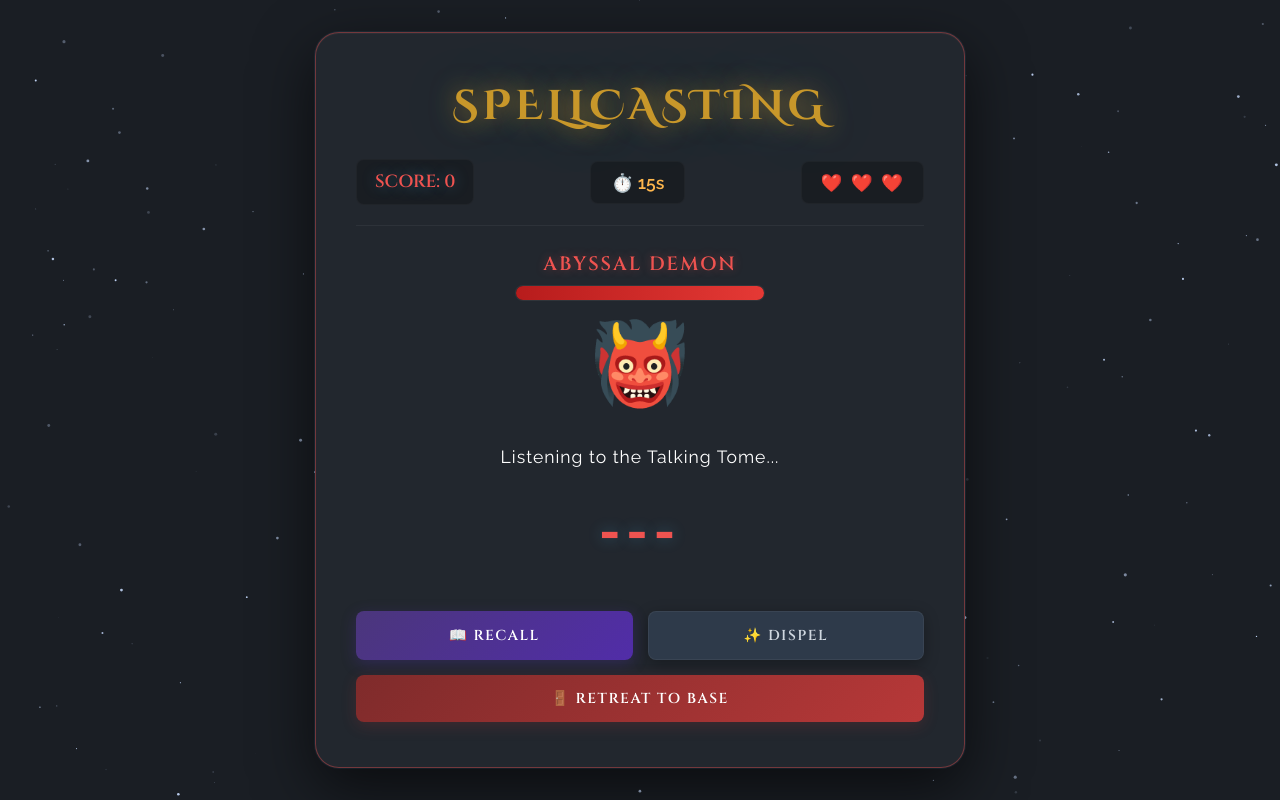
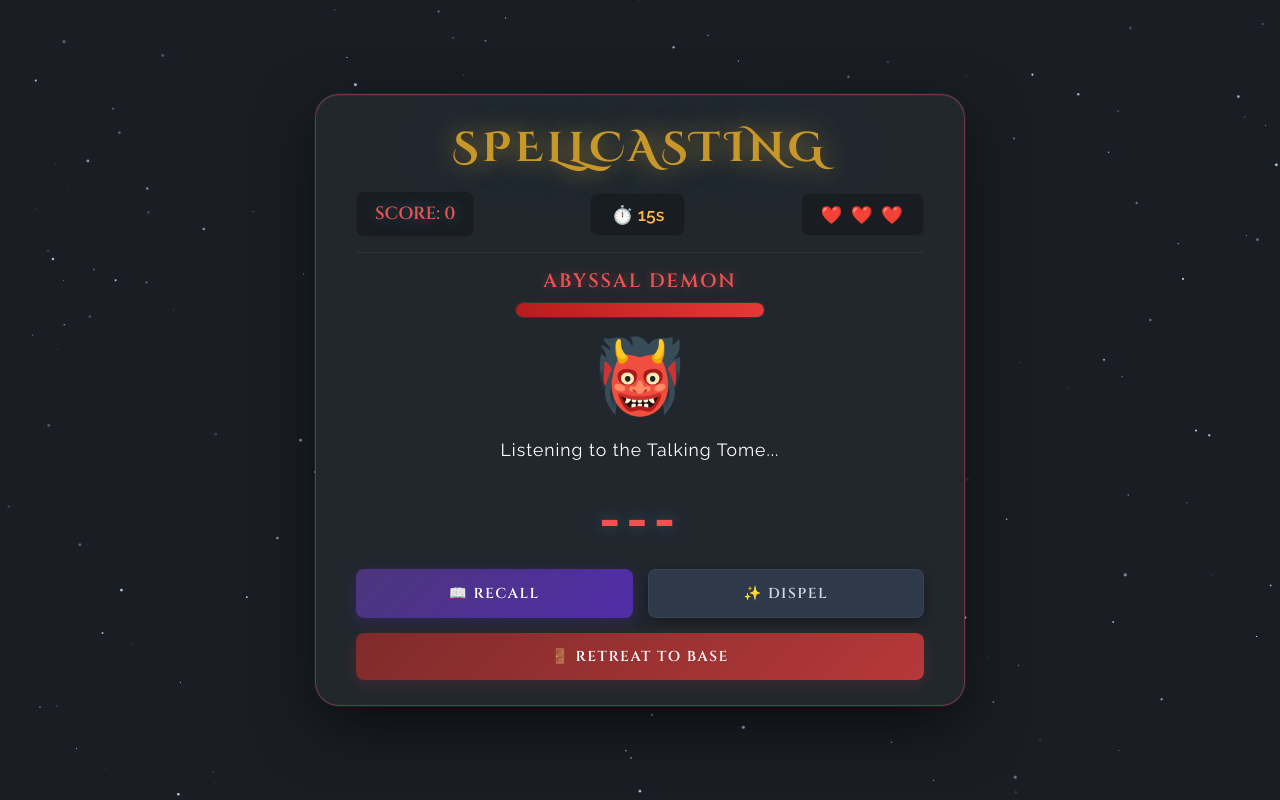
Before and after one commit to Givthr/spellcasting, a Django app: template bee/templates/bee/game.html in a window 1280 px wide. Run offline with Django 5.2, Linux system fonts and the light colour scheme; the template is opened without the code that fills it, so the values that code supplies are empty.

Commit message:
Update game.html

```diff
--- a/bee/templates/bee/game.html
+++ b/bee/templates/bee/game.html
@@ -36,7 +36,8 @@
             align-items: center;
             justify-content: center;
             margin: 0;
-            overflow: hidden;
+            overflow: auto;
+            padding: 20px 0;
         }
 
         #stars {
@@ -51,7 +52,7 @@
             z-index: 10;
             background: var(--card-bg);
             border: 1px solid var(--card-border);
-            padding: 45px 40px;
+            padding: 25px 40px;
             border-radius: 24px;
             text-align: center;
             width: 90%;
@@ -61,14 +62,13 @@
                         inset 0 1px 0 rgba(255,255,255,.04);
             transition: transform 0.3s ease;
         }
-
         /* Unified Header Style */
         .site-title {
             font-family: 'Cinzel Decorative', cursive;
             font-size: clamp(1.8rem, 4vw, 2.6rem);
             color: var(--gold); letter-spacing: 4px;
             text-transform: uppercase;
-            margin-bottom: 25px;
+            margin-bottom: 15px;
             animation: titlePulse 3s ease-in-out infinite;
         }
         @keyframes titlePulse {
@@ -85,8 +85,8 @@
             display: flex;
             justify-content: space-between;
             align-items: center;
-            margin: 0 0 25px 0;
-            padding-bottom: 20px;
+            margin: 0 0 15px 0;
+            padding-bottom: 15px;
             border-bottom: 1px solid rgba(255, 255, 255, 0.05);
         }
 
@@ -108,16 +108,16 @@
         .hearts-box { letter-spacing: 2px; }
 
         .battle-arena {
-            margin: 20px auto;
+            margin: 10px auto;
             display: flex;
             flex-direction: column;
             align-items: center;
             justify-content: center;
         }
         .enemy-sprite {
-            font-size: 5rem;
-            min-height: 100px;
-            margin-bottom: 10px;
+            font-size: 4.5rem;
+            min-height: 80px;
+            margin-bottom: 5px;
             transition: transform 0.2s ease, opacity 0.5s ease;
         }
         .health-bar-container {
@@ -216,9 +216,9 @@
             font-size: clamp(2rem, 5vw, 3.2rem);
             font-weight: bold;
             letter-spacing: 6px;
-            margin: 20px 0 35px 0;
+            margin: 15px 0 20px 0;
             color: var(--blue-glow);
-            min-height: 75px;
+            min-height: 60px;
             text-transform: uppercase;
             word-wrap: break-word;
             text-shadow: 0 0 15px rgba(79,195,247,.3);
```
